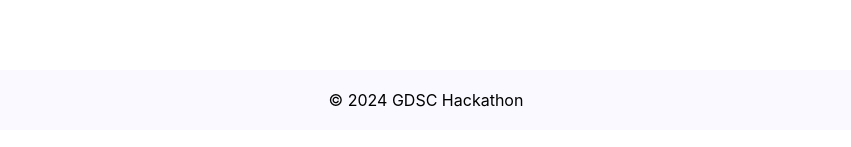
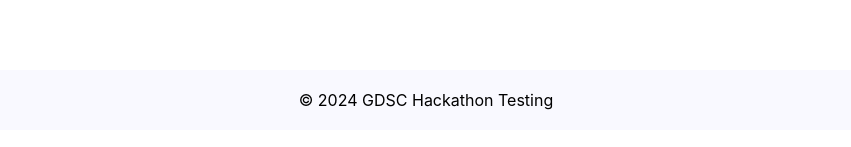
Before and after one commit to ayeshaq27/gdsc-hackathon-web, a React (Create React App) app: page /home in a window 1280 px wide. Shown: the part 650-797 px from the top of the page, without its empty margins (214-1065 px from the left). Built offline with nearby package versions, Linux system fonts and the light colour scheme.

Commit message:
testing footer change

```diff
--- a/src/components/formikInputs/Footer.tsx
+++ b/src/components/formikInputs/Footer.tsx
@@ -1,5 +1,5 @@
 import React from 'react';
 const Footer: React.FC = () => {
-  return <footer style={{ padding: '20px', textAlign: 'center', backgroundColor: '#f9f9ff' }}>© 2024 GDSC Hackathon</footer>;
+  return <footer style={{ padding: '20px', textAlign: 'center', backgroundColor: '#f9f9ff' }}>© 2024 GDSC Hackathon Testing</footer>;
 };
 export default Footer;
```
